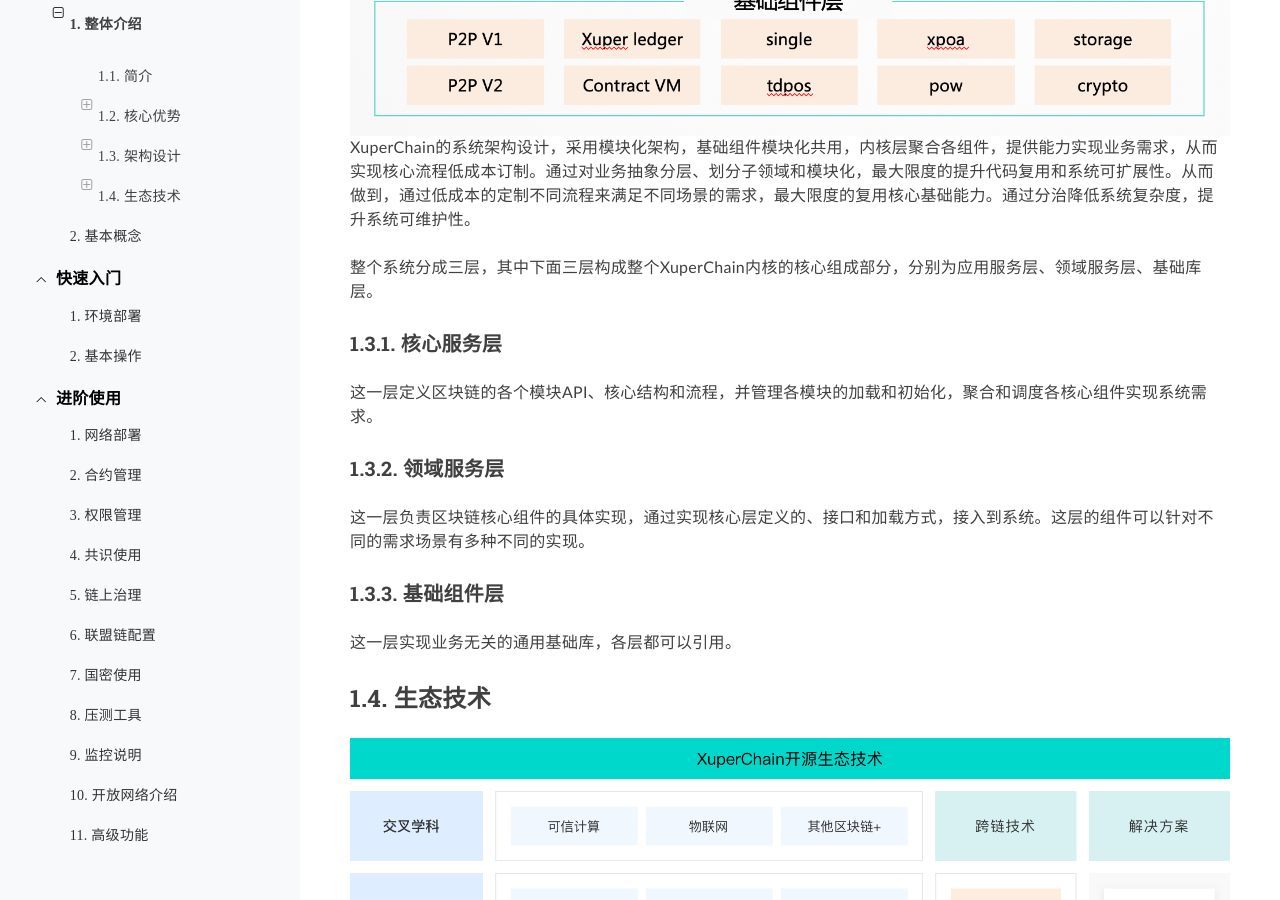
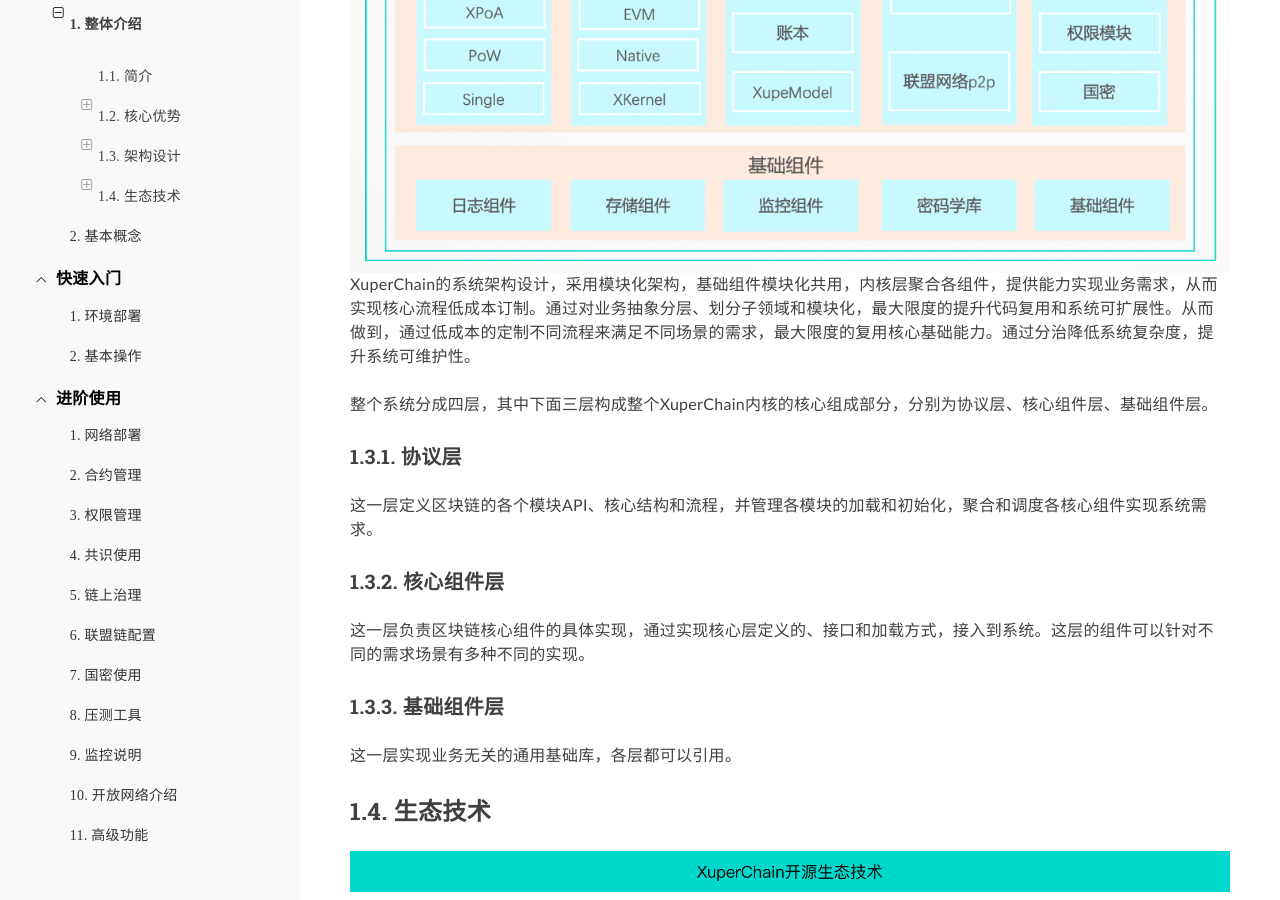
Before and after one commit to xuperchain/docs, a Sphinx documentation site: the page built from source/general_introduction/brief.rst, in a window 1280 px wide and 900 px high, scrolled down 1321 px. Built offline with Sphinx 7.4.7 and the Read the Docs theme 2.0.0, drawn with Linux system fonts in a browser that asks for light colours.

Commit message:
fix arch.png (#175)

```diff
--- a/source/general_introduction/brief.rst
+++ b/source/general_introduction/brief.rst
@@ -40,13 +40,13 @@
 
 XuperChain的系统架构设计，采用模块化架构，基础组件模块化共用，内核层聚合各组件，提供能力实现业务需求，从而实现核心流程低成本订制。通过对业务抽象分层、划分子领域和模块化，最大限度的提升代码复用和系统可扩展性。从而做到，通过低成本的定制不同流程来满足不同场景的需求，最大限度的复用核心基础能力。通过分治降低系统复杂度，提升系统可维护性。
 
-整个系统分成三层，其中下面三层构成整个XuperChain内核的核心组成部分，分别为应用服务层、领域服务层、基础库层。
+整个系统分成四层，其中下面三层构成整个XuperChain内核的核心组成部分，分别为协议层、核心组件层、基础组件层。
 
-核心服务层
+协议层
 >>>>>>>>>>>
 这一层定义区块链的各个模块API、核心结构和流程，并管理各模块的加载和初始化，聚合和调度各核心组件实现系统需求。
 
-领域服务层
+核心组件层
 >>>>>>>>>>>
 这一层负责区块链核心组件的具体实现，通过实现核心层定义的、接口和加载方式，接入到系统。这层的组件可以针对不同的需求场景有多种不同的实现。
 
```
Also changed, not shown: source/images/arch.png.
